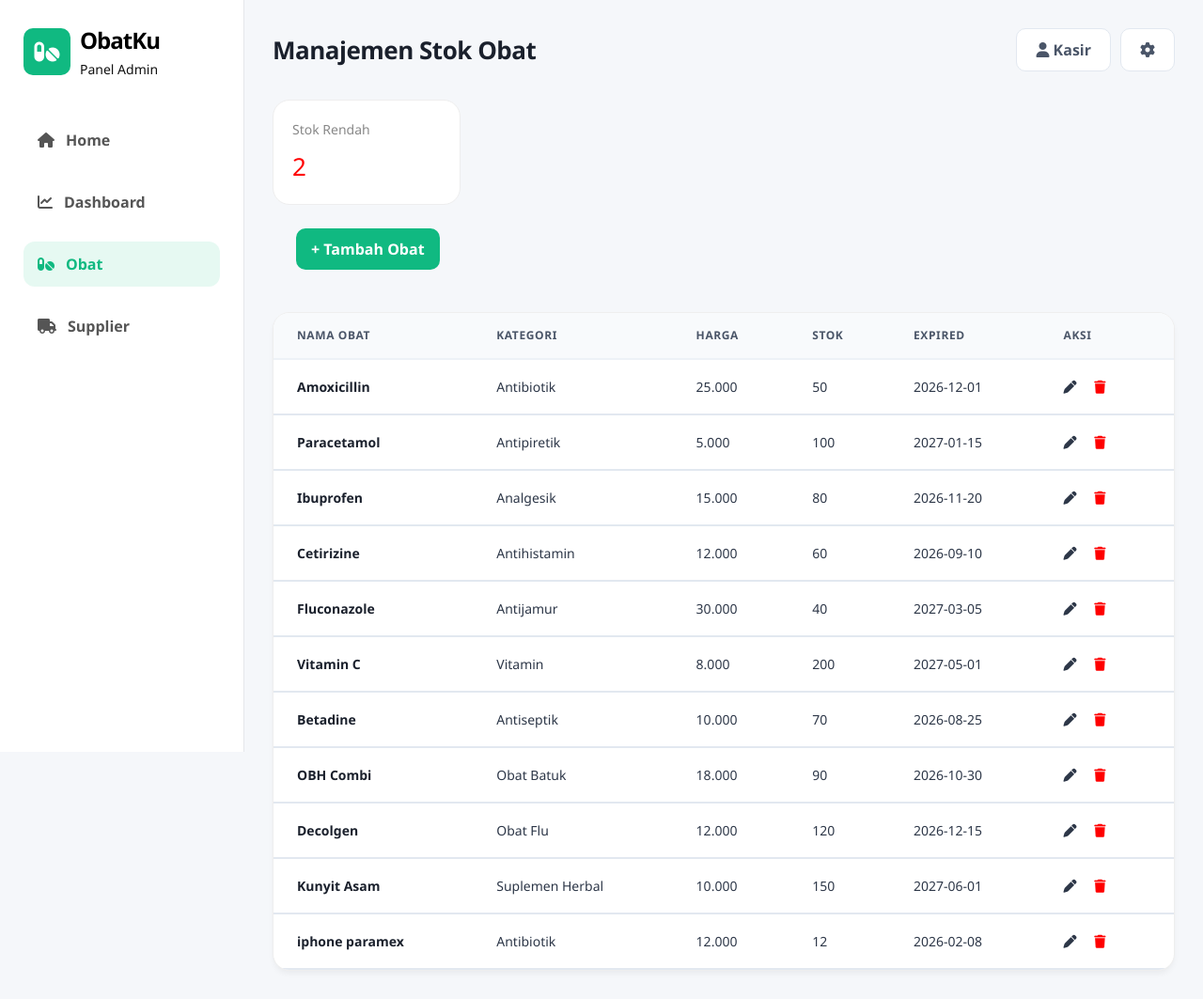
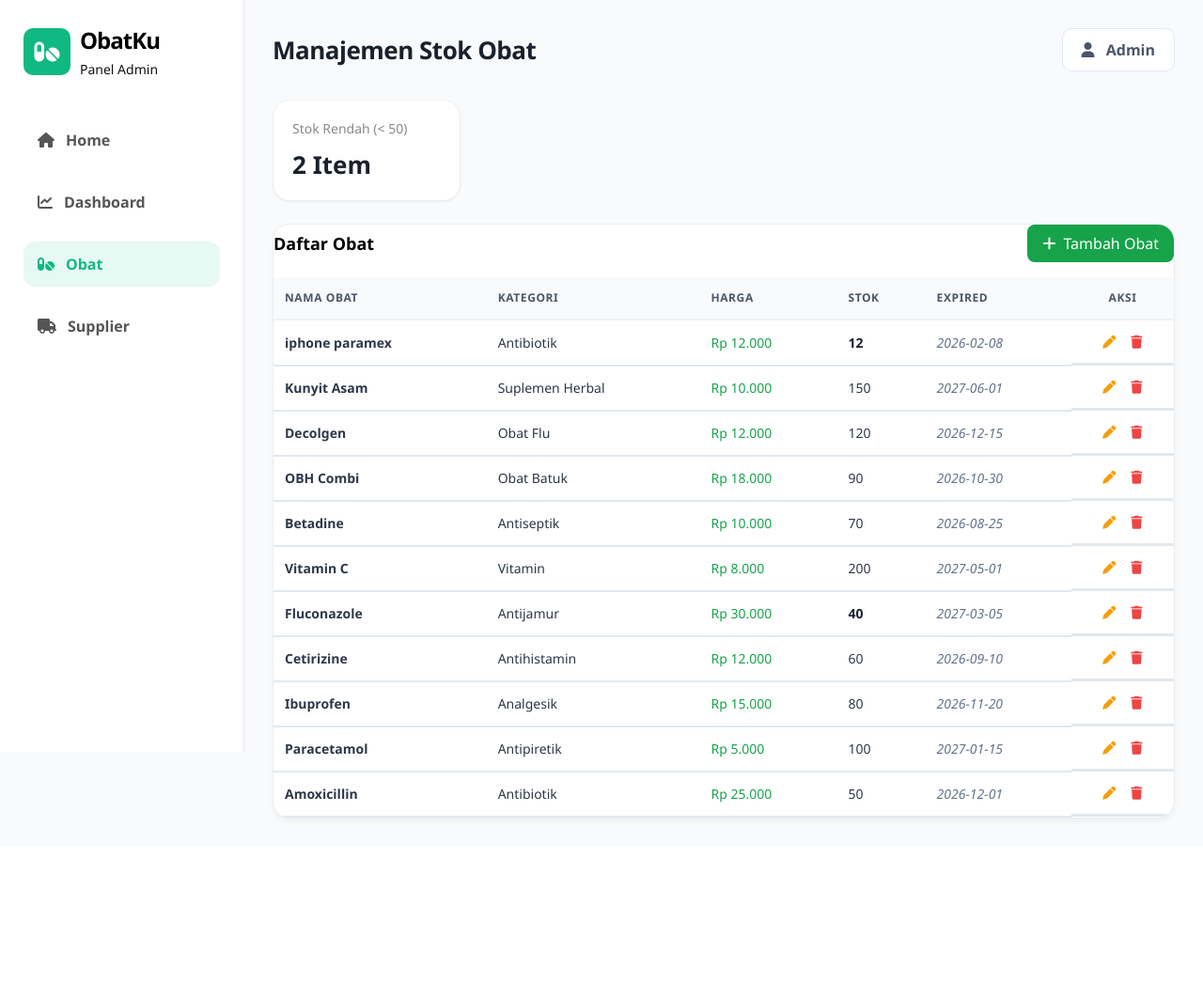
Before and after one commit to andika658office/toko_obat, a PHP site: page /ADMIN/data_obat.php in a window 1280 px wide. Shown: the whole page at 94% size. After the commit the page ends 874 px from the top, so only its background shows below. Run offline with PHP 8.4, Linux system fonts and the light colour scheme; a user stored in the database is signed in; data comes from the database, SQL or seed files in the repository; some libraries are stand-ins or nearby versions.

Commit message:
perbaikan bug data obat

```diff
--- a/ADMIN/data_obat.php
+++ b/ADMIN/data_obat.php
@@ -1,5 +1,6 @@
 <?php
 session_start();
+// 1. Proteksi Halaman
 if (!isset($_SESSION['role'])) {
     header("Location: login.php");
     exit();
@@ -8,44 +9,51 @@ if (!isset($_SESSION['role'])) {
 $role = $_SESSION['role'];
 include '../config/conn.php';
 
+// ====== PROSES HAPUS (Diletakkan di atas agar list terupdate) ======
+if (isset($_GET['hapus']) && $role === 'admin') {
+    $id = intval($_GET['hapus']);
 
-// Hitung stok rendah
-$sqlStokRendah = "SELECT COUNT(*) AS stok_rendah FROM obat WHERE stok < 50";
-$resStokRendah = mysqli_query($db, $sqlStokRendah);
-$stokRendah = mysqli_fetch_assoc($resStokRendah)['stok_rendah'];
+    // Mulai Transaksi Database agar aman (Atomicity)
+    mysqli_begin_transaction($db);
+    try {
+        // Hapus relasi di tabel lain agar tidak Foreign Key Error
+        mysqli_query($db, "DELETE FROM detail_transaksi WHERE id_obat=$id");
+        mysqli_query($db, "DELETE FROM obat_supplier WHERE id_obat=$id");
 
-// Ambil data obat
-$sqlObat = "SELECT o.id_obat, o.nama_obat, k.nama_kategori, o.harga, o.stok, o.expired_date
-            FROM obat o
-            JOIN kategori_obat k ON o.id_kategori = k.id_kategori
-            ORDER BY o.id_obat ASC
-            LIMIT 20";
-$resObat = mysqli_query($db, $sqlObat);
+        // Hapus data utama
+        mysqli_query($db, "DELETE FROM obat WHERE id_obat=$id");
+
+        mysqli_commit($db);
+        echo "<script>alert('Data obat berhasil dihapus'); window.location.href='data_obat.php';</script>";
+    } catch (Exception $e) {
+        mysqli_rollback($db);
+        echo "<script>alert('Gagal menghapus data: " . $e->getMessage() . "');</script>";
+    }
+}
 
 // ====== PROSES FORM TAMBAH / UPDATE ======
-if (isset($_POST['simpan'])) {
+if (isset($_POST['simpan']) && $role === 'admin') {
     $id_obat  = $_POST['id_obat'] ?? null;
-    $nama     = $_POST['nama'];
-    $kategori = $_POST['kategori'];
-    $harga    = $_POST['harga'];
-    $stok     = $_POST['stok'];
+    $nama     = mysqli_real_escape_string($db, $_POST['nama']);
+    $kategori = mysqli_real_escape_string($db, $_POST['kategori']);
+    $harga    = intval($_POST['harga']);
+    $stok     = intval($_POST['stok']);
     $expired  = $_POST['expired'];
 
-    if ($role !== 'admin') {
-        echo "<script>alert('Anda tidak memiliki akses untuk melakukan aksi ini.'); window.location.href='laporan.php';</script>";
-        exit();
-    }
-
-    // Cari id_kategori
+    // Ambil ID Kategori berdasarkan nama (asumsi kategori sudah ada di tabel kategori_obat)
     $sqlKat = "SELECT id_kategori FROM kategori_obat WHERE nama_kategori='$kategori' LIMIT 1";
     $resKat = mysqli_query($db, $sqlKat);
     $rowKat = mysqli_fetch_assoc($resKat);
     $id_kategori = $rowKat['id_kategori'] ?? 1;
 
-    if ($id_obat) {
+    if (!empty($id_obat)) {
         // UPDATE
-        $sql = "UPDATE obat SET nama_obat='$nama', id_kategori='$id_kategori',
-                harga='$harga', stok='$stok', expired_date='$expired'
+        $sql = "UPDATE obat SET
+                nama_obat='$nama',
+                id_kategori='$id_kategori',
+                harga='$harga',
+                stok='$stok',
+                expired_date='$expired'
                 WHERE id_obat='$id_obat'";
         $msg = "Data obat berhasil diupdate";
     } else {
@@ -56,172 +64,184 @@ if (isset($_POST['simpan'])) {
     }
 
     if (mysqli_query($db, $sql)) {
-        echo "<script>alert('$msg'); window.location.href='laporan.php';</script>";
+        echo "<script>alert('$msg'); window.location.href='data_obat.php';</script>";
     } else {
         echo "Error: " . mysqli_error($db);
     }
 }
 
-// ====== PROSES HAPUS ======
-if (isset($_GET['hapus'])) {
-    $id = $_GET['hapus'];
-    $sqlDel = "DELETE FROM obat WHERE id_obat='$id'";
-    if (mysqli_query($db, $sqlDel)) {
-        echo "<script>alert('Data obat berhasil dihapus'); window.location.href='laporan.php';</script>";
-    } else {
-        echo "Error: " . mysqli_error($db);
-    }
+// ====== AMBIL DATA UNTUK TAMPILAN ======
+$stokRendah = mysqli_fetch_assoc(mysqli_query($db, "SELECT COUNT(*) AS total FROM obat WHERE stok < 50"))['total'];
 
-    if ($role !== 'admin') {
-        echo "<script>alert('Anda tidak memiliki akses untuk melakukan aksi ini.'); window.location.href='laporan.php';</script>";
-        exit();
-    }
-}
+$sqlObat = "SELECT o.id_obat, o.nama_obat, k.nama_kategori, o.harga, o.stok, o.expired_date
+            FROM obat o
+            LEFT JOIN kategori_obat k ON o.id_kategori = k.id_kategori
+            ORDER BY o.id_obat DESC";
+$resObat = mysqli_query($db, $sqlObat);
 ?>
+
 <!DOCTYPE html>
 <html lang="id">
 <head>
     <meta charset="UTF-8">
-<title>ObatKu - Dashboard</title>
+    <title>ObatKu - Manajemen Stok</title>
     <meta name="viewport" content="width=device-width, initial-scale=1.0">
     <link rel="stylesheet" href="https://cdnjs.cloudflare.com/ajax/libs/font-awesome/6.5.0/css/all.min.css">
-<link rel="stylesheet" href="style.css">
     <script src="https://cdn.tailwindcss.com"></script>
-</head>
-<body>
+    <link rel="stylesheet" href="style.css"> </head>
+<body class="bg-slate-50">
 
 <?php include '../asset/siderbar.php'; ?>
 
-<div class="main">
-
-    <div class="header">
-        <div>
-            <h2>Manajemen Stok Obat</h2>
-        </div>
-        <div style="display:flex; gap:10px; align-items:center">
-            <button><i class="fas fa-user"></i> Kasir</button>
-            <button onclick="window.location.href='pengaturan.php'"><i class="fas fa-gear"></i></button>
+<div class="main p-6">
+    <div class="header flex justify-between items-center mb-6">
+        <h2 class="text-2xl font-bold text-slate-800">Manajemen Stok Obat</h2>
+        <div class="flex gap-3">
+            <button class="bg-blue-600 text-white px-4 py-2 rounded-lg hover:bg-blue-700 transition">
+                <i class="fas fa-user mr-2"></i> <?php echo ucfirst($role); ?>
+            </button>
         </div>
     </div>
 
-    <div class="card"><h4>Stok Rendah</h4><h2 style="color:red"><?php echo $stokRendah; ?></h2></div>
-
-    <div class="box-header">
-            <?php if ($role !== 'admin'): ?>
-            <?php endif; ?>
-            <button class="btn" onclick="openTambah()">+ Tambah Obat</button>
+    <div class="grid grid-cols-1 md:grid-cols-3 gap-4 mb-6">
+        <div class="card bg-white p-4 rounded-xl shadow-sm border-l-4 border-red-500">
+            <h4 class="text-slate-500 text-sm">Stok Rendah (< 50)</h4>
+            <h2 class="text-3xl font-bold text-red-600"><?php echo $stokRendah; ?> Item</h2>
+        </div>
     </div>
 
-    <!-- TABEL OBAT -->
-    <div class="box">
-    <table>
+    <div class="box bg-white p-6 rounded-xl shadow-sm">
+        <div class="flex justify-between items-center mb-4">
+            <h3 class="text-lg font-semibold">Daftar Obat</h3>
+            <?php if ($role === 'admin'): ?>
+                <button class="bg-green-600 text-white px-4 py-2 rounded-lg hover:bg-green-700" onclick="openTambah()">
+                    <i class="fas fa-plus mr-2"></i>Tambah Obat
+                </button>
+            <?php endif; ?>
+        </div>
+
+        <div class="overflow-x-auto">
+            <table class="w-full text-left border-collapse">
                 <thead>
-            <tr>
-                <th>Nama Obat</th>
-                <th>Kategori</th>
-                <th>Harga</th>
-                <th>Stok</th>
-                <th>Expired</th>
+                    <tr class="bg-slate-100 text-slate-600 uppercase text-sm">
+                        <th class="p-3">Nama Obat</th>
+                        <th class="p-3">Kategori</th>
+                        <th class="p-3">Harga</th>
+                        <th class="p-3">Stok</th>
+                        <th class="p-3">Expired</th>
                         <?php if ($role === 'admin'): ?>
-                <th>Aksi</th>
+                            <th class="p-3 text-center">Aksi</th>
                         <?php endif; ?>
                     </tr>
                 </thead>
                 <tbody>
-            <?php if (mysqli_num_rows($resObat) > 0): ?>
                     <?php while ($row = mysqli_fetch_assoc($resObat)): ?>
-                    <tr>
-                        <td class="font-bold" data-id="<?php echo $row['id_obat']; ?>">
+                    <tr class="border-b hover:bg-slate-50 transition">
+                        <td class="p-3 font-semibold text-black-700" data-id="<?php echo $row['id_obat']; ?>">
                             <?php echo htmlspecialchars($row['nama_obat']); ?>
                         </td>
-                        <td><?php echo htmlspecialchars($row['nama_kategori']); ?></td>
-                        <td><?php echo number_format($row['harga'], 0, ',', '.'); ?></td>
-                        <td><?php echo $row['stok']; ?></td>
-                        <td><?php echo $row['expired_date']; ?></td>
+                        <td class="p-3"><?php echo htmlspecialchars($row['nama_kategori'] ?? 'Tanpa Kategori'); ?></td>
+                        <td class="p-3 text-green-600 font-medium">Rp <?php echo number_format($row['harga'], 0, ',', '.'); ?></td>
+                        <td class="p-3">
+                            <span class="<?php echo ($row['stok'] < 50) ? 'text-red-600 font-bold' : ''; ?>">
+                                <?php echo $row['stok']; ?>
+                            </span>
+                        </td>
+                        <td class="p-3 italic text-slate-500"><?php echo $row['expired_date']; ?></td>
                         <?php if ($role === 'admin'): ?>
-                        <td class="action">
-                            <i class="fas fa-pen" onclick="openEdit(this)"></i>
-                            <a href="laporan.php?hapus=<?php echo $row['id_obat']; ?>" onclick="return confirm('Yakin hapus obat ini?')">
-                                <i class="fas fa-trash" style="color:red"></i>
+                        <td class="p-3 text-center flex justify-center gap-4">
+                            <button onclick="openEdit(this)" class="text-amber-500 hover:text-amber-700">
+                                <i class="fas fa-pen"></i>
+                            </button>
+                            <a href="?hapus=<?php echo $row['id_obat']; ?>"
+                               class="text-red-500 hover:text-red-700"
+                               onclick="return confirm('Hapus obat ini? Data transaksi terkait juga akan dihapus.')">
+                                <i class="fas fa-trash"></i>
                             </a>
                         </td>
                         <?php endif; ?>
                     </tr>
                     <?php endwhile; ?>
-            <?php else: ?>
-                <tr><td colspan="6" class="text-center">Tidak ada data obat.</td></tr>
-            <?php endif; ?>
                 </tbody>
             </table>
         </div>
     </div>
-
-<!-- MODAL -->
-<div class="modal" id="modalTambah">
-    <div class="modal-box">
-        <div class="modal-header">
-            <h3 id="modalTitle">Tambah Obat</h3>
-            <span class="close" onclick="closeModal()">&times;</span>
 </div>
 
-        <form method="POST">
+<?php if ($role === 'admin'): ?>
+<div id="modalTambah" class="fixed inset-0 bg-black bg-opacity-50 hidden justify-center items-center z-50">
+    <div class="bg-white w-full max-w-md p-6 rounded-2xl shadow-xl">
+        <div class="flex justify-between items-center mb-4">
+            <h3 id="modalTitle" class="text-xl font-bold">Tambah Obat</h3>
+            <button onclick="closeModal()" class="text-2xl">&times;</button>
+        </div>
+
+        <form method="POST" class="space-y-4">
             <input type="hidden" name="id_obat" id="id_obat">
 
-            <label>Nama Obat</label>
-            <input type="text" name="nama" id="nama">
+            <div>
+                <label class="block text-sm font-medium text-slate-700">Nama Obat</label>
+                <input type="text" name="nama" id="nama" class="w-full p-2 border rounded-lg focus:ring-2 focus:ring-blue-500" required>
+            </div>
 
-            <label>Kategori</label>
-            <select name="kategori" id="kategori">
+            <div>
+                <label class="block text-sm font-medium text-slate-700">Kategori</label>
+                <select name="kategori" id="kategori" class="w-full p-2 border rounded-lg">
                     <option>Analgesik</option>
                     <option>Antibiotik</option>
                     <option>Vitamin</option>
+                    <option>Obat Luar</option>
                 </select>
+            </div>
 
-            <label>Harga</label>
-            <input type="number" name="harga" id="harga">
+            <div class="grid grid-cols-2 gap-4">
+                <div>
+                    <label class="block text-sm font-medium text-slate-700">Harga (Rp)</label>
+                    <input type="number" name="harga" id="harga" class="w-full p-2 border rounded-lg" required>
+                </div>
+                <div>
+                    <label class="block text-sm font-medium text-slate-700">Stok</label>
+                    <input type="number" name="stok" id="stok" class="w-full p-2 border rounded-lg" required>
+                </div>
+            </div>
 
-            <label>Stok</label>
-            <input type="number" name="stok" id="stok">
+            <div>
+                <label class="block text-sm font-medium text-slate-700">Expired Date</label>
+                <input type="date" name="expired" id="expired" class="w-full p-2 border rounded-lg" required>
+            </div>
 
-            <label>Expired</label>
-            <input type="date" name="expired" id="expired">
-
-            <div class="modal-footer">
-                <button type="button" class="btn-cancel" onclick="closeModal()">Batal</button>
-                <button type="submit" class="btn-save" id="btnSave" name="simpan">Simpan</button>
+            <div class="flex justify-end gap-3 mt-6">
+                <button type="button" onclick="closeModal()" class="px-4 py-2 text-slate-600 hover:bg-slate-100 rounded-lg">Batal</button>
+                <button type="submit" name="simpan" id="btnSave" class="px-6 py-2 bg-blue-600 text-white rounded-lg hover:bg-blue-700">Simpan</button>
             </div>
         </form>
     </div>
 </div>
+<?php endif; ?>
 
 <script>
 function openTambah(){
-    document.getElementById("modalTitle").innerText = "Tambah Obat";
-    document.getElementById("btnSave").innerText = "Tambah";
-
+    document.getElementById("modalTitle").innerText = "Tambah Obat Baru";
+    document.getElementById("btnSave").innerText = "Simpan Data";
     document.getElementById("id_obat").value = "";
     document.getElementById("nama").value = "";
-    document.getElementById("kategori").value = "Analgesik";
     document.getElementById("harga").value = "";
     document.getElementById("stok").value = "";
     document.getElementById("expired").value = "";
-
     document.getElementById("modalTambah").style.display="flex";
 }
 
 function openEdit(el){
     const row = el.closest("tr").children;
+    document.getElementById("modalTitle").innerText = "Edit Data Obat";
+    document.getElementById("btnSave").innerText = "Update Data";
 
-    document.getElementById("modalTitle").innerText = "Edit Obat";
-    document.getElementById("btnSave").innerText = "Update";
-
-    // Ambil id_obat dari atribut data-id di kolom pertama
     document.getElementById("id_obat").value = row[0].dataset.id;
-    document.getElementById("nama").value = row[0].innerText;
-    document.getElementById("kategori").value = row[1].innerText;
-    document.getElementById("harga").value = row[2].innerText.replace(/\./g,''); // hapus format Rp
-    document.getElementById("stok").value = row[3].innerText;
-    document.getElementById("expired").value = row[4].innerText;
+    document.getElementById("nama").value = row[0].innerText.trim();
+    document.getElementById("kategori").value = row[1].innerText.trim();
+    document.getElementById("harga").value = row[2].innerText.replace(/[^0-9]/g,'');
+    document.getElementById("stok").value = row[3].innerText.trim();
+    document.getElementById("expired").value = row[4].innerText.trim();
 
     document.getElementById("modalTambah").style.display="flex";
 }
@@ -229,7 +249,14 @@ function openEdit(el){
 function closeModal(){
     document.getElementById("modalTambah").style.display="none";
 }
+
+// Tutup modal jika klik di luar area modal
+window.onclick = function(event) {
+    let modal = document.getElementById("modalTambah");
+    if (event.target == modal) closeModal();
+}
 </script>
+</body>
 </html>
 
 <style>
--- a/user/home.php
+++ b/user/home.php
@@ -36,7 +36,7 @@
     <span class="pr-5 font-bold text-sm opacity-0 transform -translate-x-5 group-hover:opacity-100 group-hover:translate-x-0 transition-all duration-500 whitespace-nowrap">
         Kembali ke Login
     </span>
-</a>
+</a>v
 </nav>
 
 <section class="hero" id='home'>
```
Also changed, not shown: ADMIN/hapus_obat.php (+13 -3 lines). Lines whose indentation alone changed are shown as unchanged.
